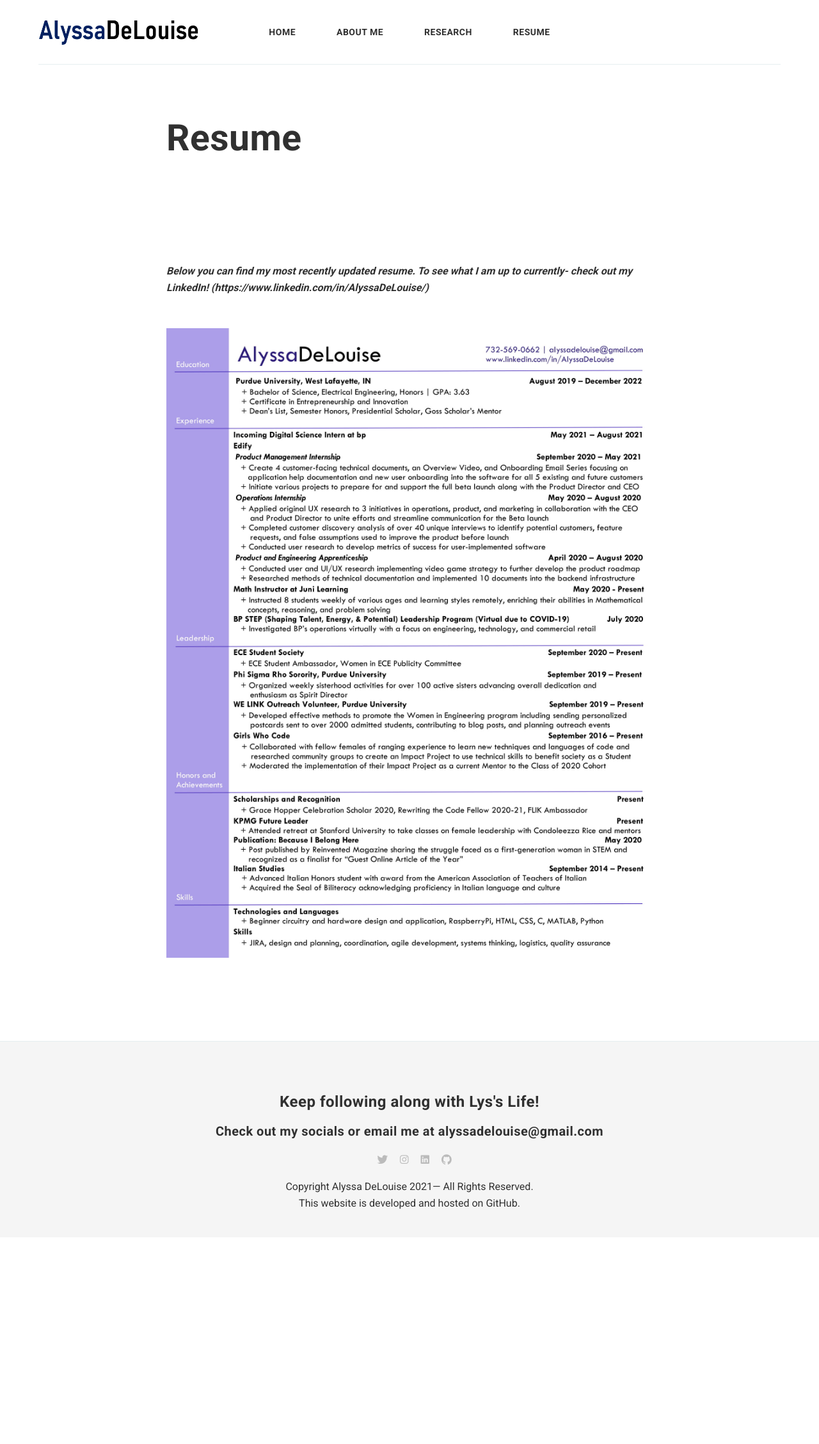
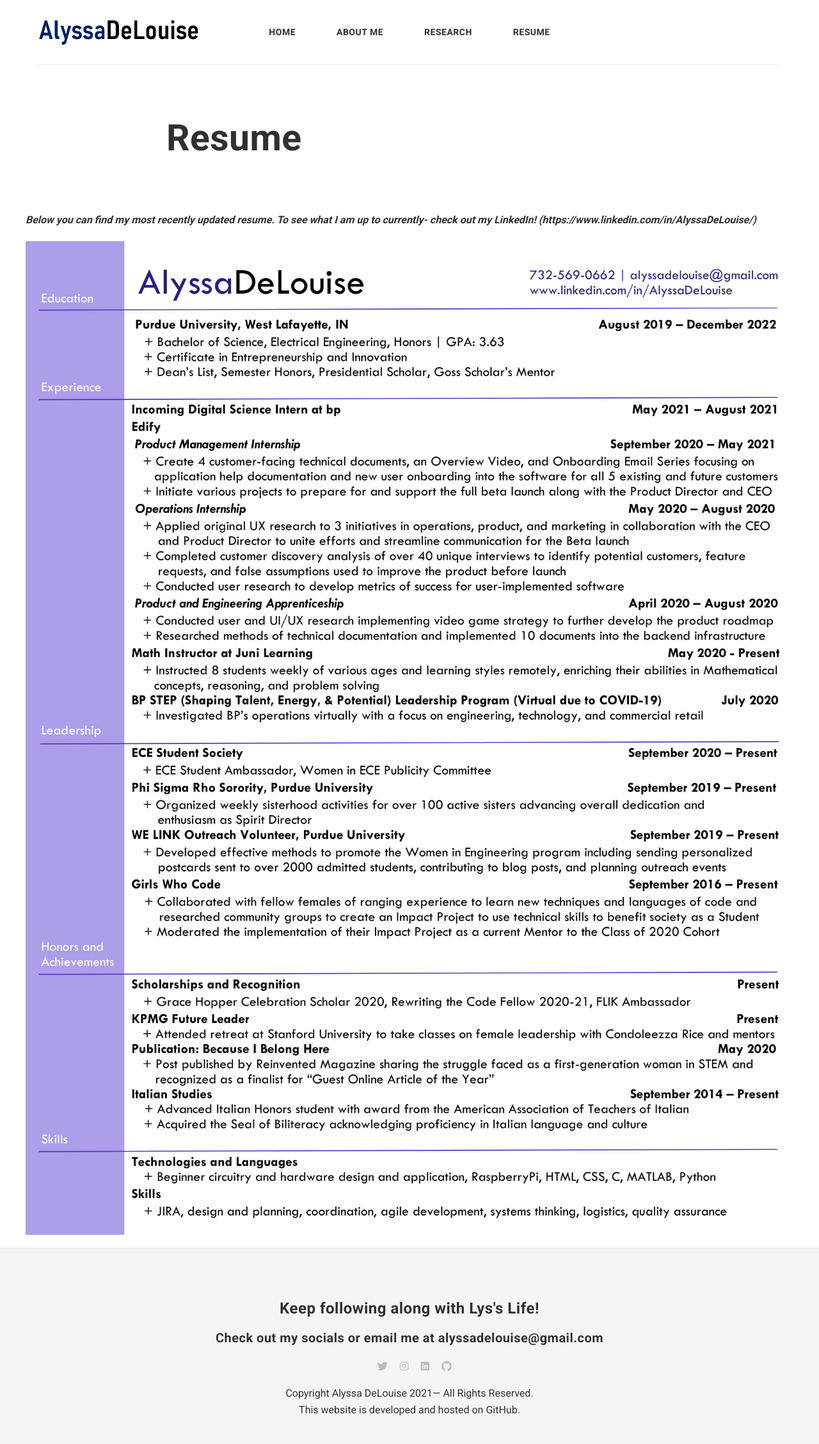
Before and after one commit to alyssadelouise/home, a Jekyll site: the page built from _pages/resume.md, in a window 1280 px wide. Shown: the whole page at 64% size. Built offline with Jekyll 4.4.1, drawn with Linux system fonts in a browser that asks for light colours; nearby versions of some CDN libraries; comment, search, counter and statistics services are not loaded; before the commit the page ends 1934 px from its top, so only the background shows below that.

Commit message:
Update pageresume.html

```diff
--- a/_layouts/pageresume.html
+++ b/_layouts/pageresume.html
@@ -14,7 +14,7 @@ layout: default
 <div class="container">
 	<div class="row">
 		<!-- begin page -->
-		<article class="page col col-8 col-t-10 col-m-12">
+		<article>
 			<div class="page__content">
 				{{ content }}
 			</div>
```
